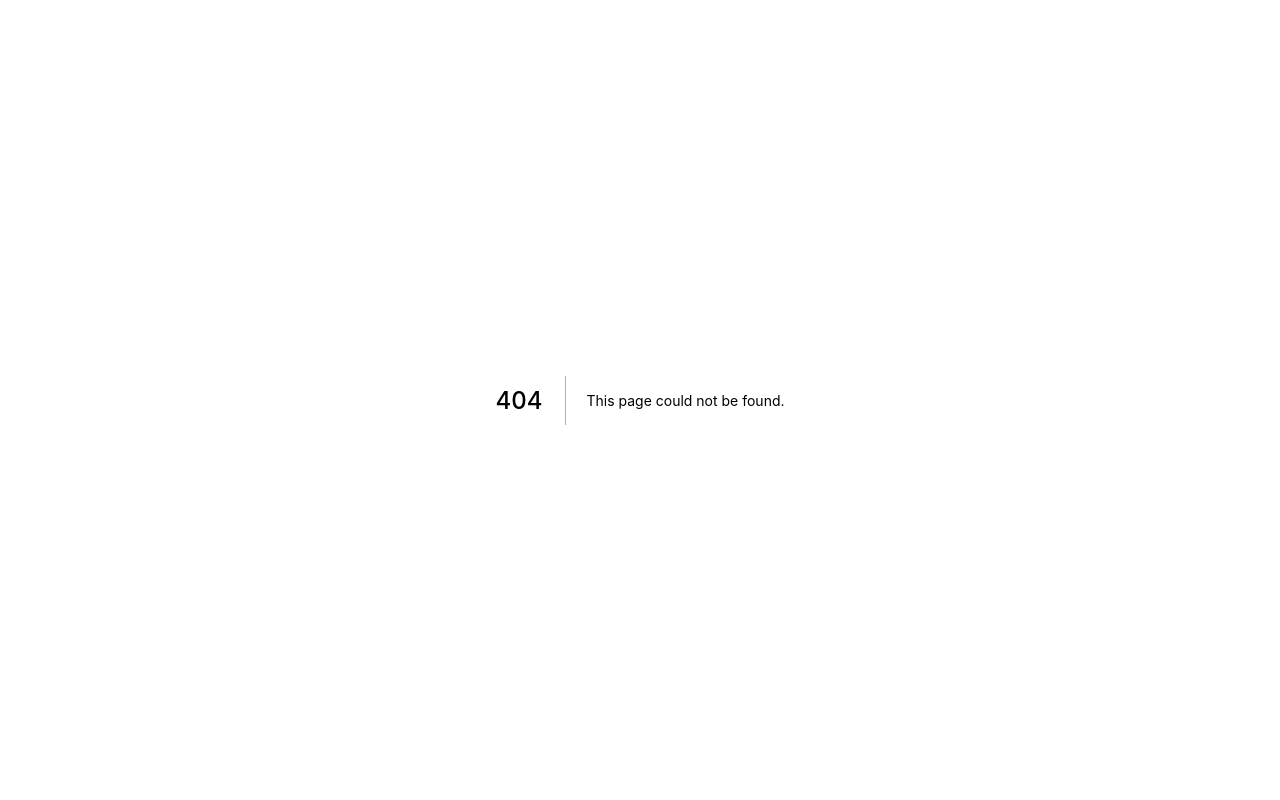
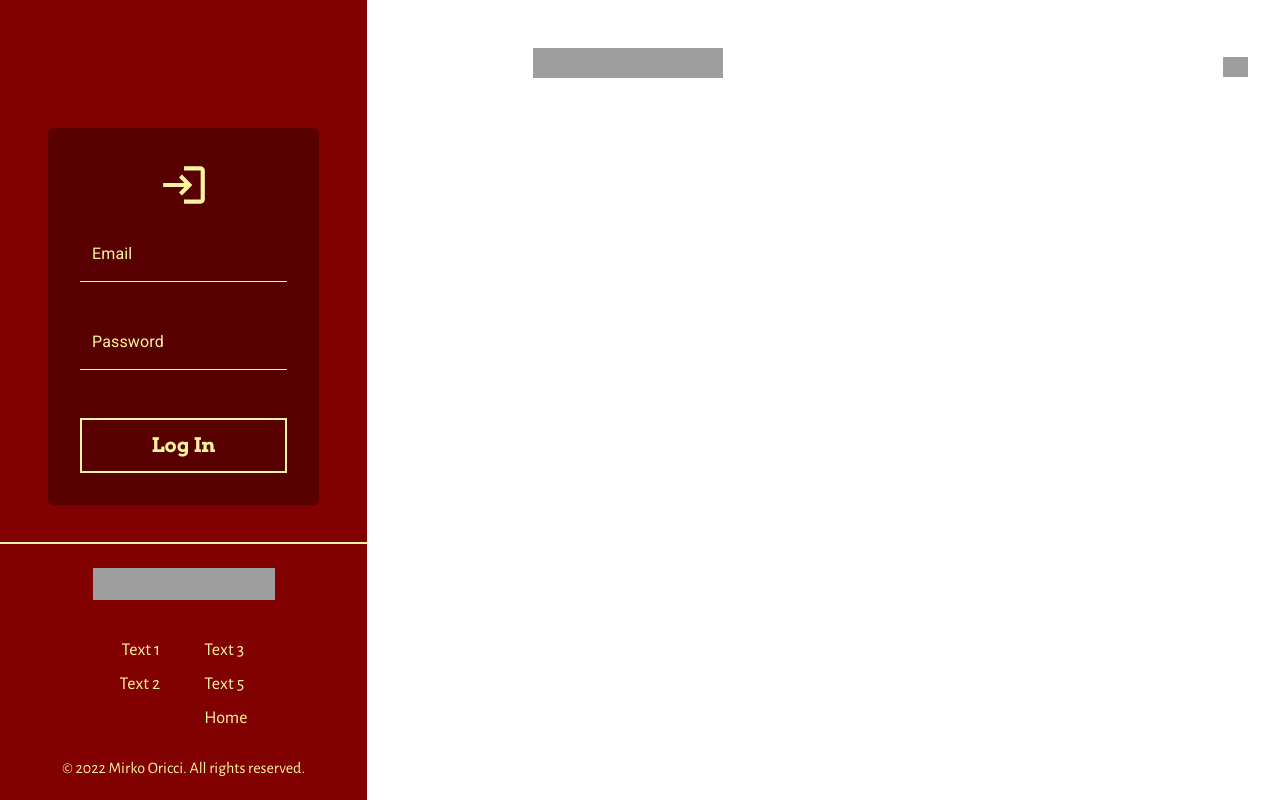
Before and after one commit to Techoplite/Doe-s-Pizza, a Next.js app: page /login in a window 1280 px wide. Before the commit this address had no page. Built offline with nearby package versions, Linux system fonts and the light colour scheme; grey boxes are pictures that could not be loaded; a web font is replaced by a local one.

Commit message:
Finish login styling

```diff
--- a/package.json
+++ b/package.json
@@ -9,6 +9,10 @@
     "lint": "next lint"
   },
   "dependencies": {
+    "@emotion/react": "^11.9.0",
+    "@emotion/styled": "^11.8.1",
+    "@mui/icons-material": "^5.6.2",
+    "@mui/material": "^5.6.2",
     "aos": "^2.3.4",
     "next": "12.1.4",
     "react": "18.0.0",
--- a/pages/_document.tsx
+++ b/pages/_document.tsx
@@ -15,6 +15,10 @@ class MyDocument extends Document {
                     <link href="https://fonts.googleapis.com/css2?family=Arvo:wght@700&wght500&display=swap" rel="stylesheet" />
                     <link href="https://fonts.googleapis.com/css2?family=Andika+New+Basic:wght@700&display=swap" rel="stylesheet" />
                     <link href="https://fonts.googleapis.com/css2?family=Alegreya+Sans:wght@400;700;800&display=swap" rel="stylesheet" />
+                    <link
+                        rel="stylesheet"
+                        href="https://fonts.googleapis.com/css?family=Roboto:300,400,500,700&display=swap"
+                    />
                 </Head>
                 <body style={{
                     padding: 0,
--- /dev/null
+++ b/pages/components/DefaultBtn.tsx
@@ -0,0 +1,9 @@
+import React from 'react'
+import styles from "../../styles/DefaultBtn.module.scss";
+
+
+export default function DefaultBtn(props) {
+  return (
+      <button className={styles['btn']}>{props.label }</button>
+  )
+}
--- /dev/null
+++ b/pages/login/index.tsx
@@ -0,0 +1,74 @@
+import React from 'react'
+import Navbar from '../components/Navbar'
+import styles from "../../styles/LogIn.module.scss";
+import Footer from '../components/Footer';
+import TextField from '@mui/material/TextField';
+import DefaultBtn from '../components/defaultBtn';
+import LoginIcon from '@mui/icons-material/Login';
+import { yellow } from '@mui/material/colors';
+import { styled } from '@mui/material/styles';
+
+
+const TextInput = styled(TextField)({
+  '& .MuiFilledInput-root': {
+    color: yellow[200],
+    overflow: 'hidden',
+    backgroundColor: 'transparent',
+    '&:hover': {
+      backgroundColor: 'transparent',
+    },
+    '&.Mui-focused': {
+      backgroundColor: 'transparent',
+      borderColor: yellow[200],
+    },
+    "& .MuiFilledInput-underline": {
+      borderBottomColor: yellow[200]
+    }
+  },
+  '& .MuiFilledInput-root:before': {
+    borderBottomColor: yellow[200],
+
+  },
+  '& .MuiFilledInput-root:after': {
+    borderBottomColor: yellow[200],
+
+  },
+  "& label": {
+    color: yellow[200],
+    "&.Mui-focused": {
+      color: yellow[200]
+    },
+    "&.MuiFilledInput-underline:before": {
+      borderBottomColor: yellow[200]
+    }
+  }
+});
+
+export default function LogIn() {
+  return (
+    <div className={styles['container']}>
+      <Navbar />
+      <div className={styles['card']}>
+        <LoginIcon sx={{ color: yellow[200], fontSize: 50 }} />
+        <div className={styles['input']}>
+          <TextInput
+            id="email"
+            label="Email"
+            variant="filled"
+          />
+        </div>
+        <div className={styles['input']}>
+          <TextInput
+            id="password"
+            label="Password"
+            variant="filled"
+          />
+        </div>
+        <DefaultBtn label="Log In" className={styles['icon']} />
+      </div>
+      <div className={styles['footer-wrapper']}>
+        <Footer />
+      </div>
+    </div>
+  )
+}
--- /dev/null
+++ b/styles/DefaultBtn.module.scss
@@ -0,0 +1,25 @@
+@import "globals.scss";
+.btn {
+    border: 2px solid $yellow;
+    width: 100%;
+    background-color: transparent;
+    font-family: "Arvo";
+    font-style: normal;
+    font-size: 20px;
+    line-height: 25px;
+    color: $yellow;
+    border: 2px solid $yellow;
+    padding: 0.8rem 1rem;
+    display: flex;
+    align-items: center;
+    justify-content: center;
+    z-index: 1;
+    margin-top: 2rem;
+    &:hover {
+        background-color: $transparent-yellow;
+    }
+    cursor: pointer;
+    .icon {
+        color: $yellow;
+    }
+}
--- a/styles/Footer.module.scss
+++ b/styles/Footer.module.scss
@@ -2,6 +2,8 @@
 .section-footer {
     background: $red;
     height: 16rem;
+    border-top: 2px solid $yellow;
+    width: 100%;
     .logo-wrapper {
         width: 100%;
         display: flex;
--- /dev/null
+++ b/styles/LogIn.module.scss
@@ -0,0 +1,30 @@
+@import "globals.scss";
+.container {
+    background-color: $red;
+    height: 100vh;
+    margin-top: 0;
+    position: absolute;
+}
+
+.footer-wrapper {
+    position: absolute;
+    bottom: 0;
+    display: flex;
+    justify-content: center;
+    width: 100%;
+}
+
+.card {
+    display: flex;
+    justify-content: center;
+    align-items: center;
+    background: rgba(0, 0, 0, 0.32);
+    border-radius: 5px;
+    flex-direction: column;
+    padding: 2rem;
+    margin: 8rem 3rem 3rem 3rem;
+}
+
+.input {
+    margin: 1rem 0;
+}
--- a/styles/Menu.module.scss
+++ b/styles/Menu.module.scss
@@ -7,6 +7,7 @@
     text-align: center;
     color: $red;
     margin: 0 0 0.3rem 1rem;
+    cursor: pointer;
 }
 
 .section-menu {
@@ -72,6 +73,7 @@
     line-height: 38px;
     text-align: center;
     color: $red;
+    cursor: pointer;
 }
 
 .br {
```
Also changed, not shown: pages/components/Menu.tsx (+5 -2 lines), 1 other file (tests, documents, lock files or other folders).
